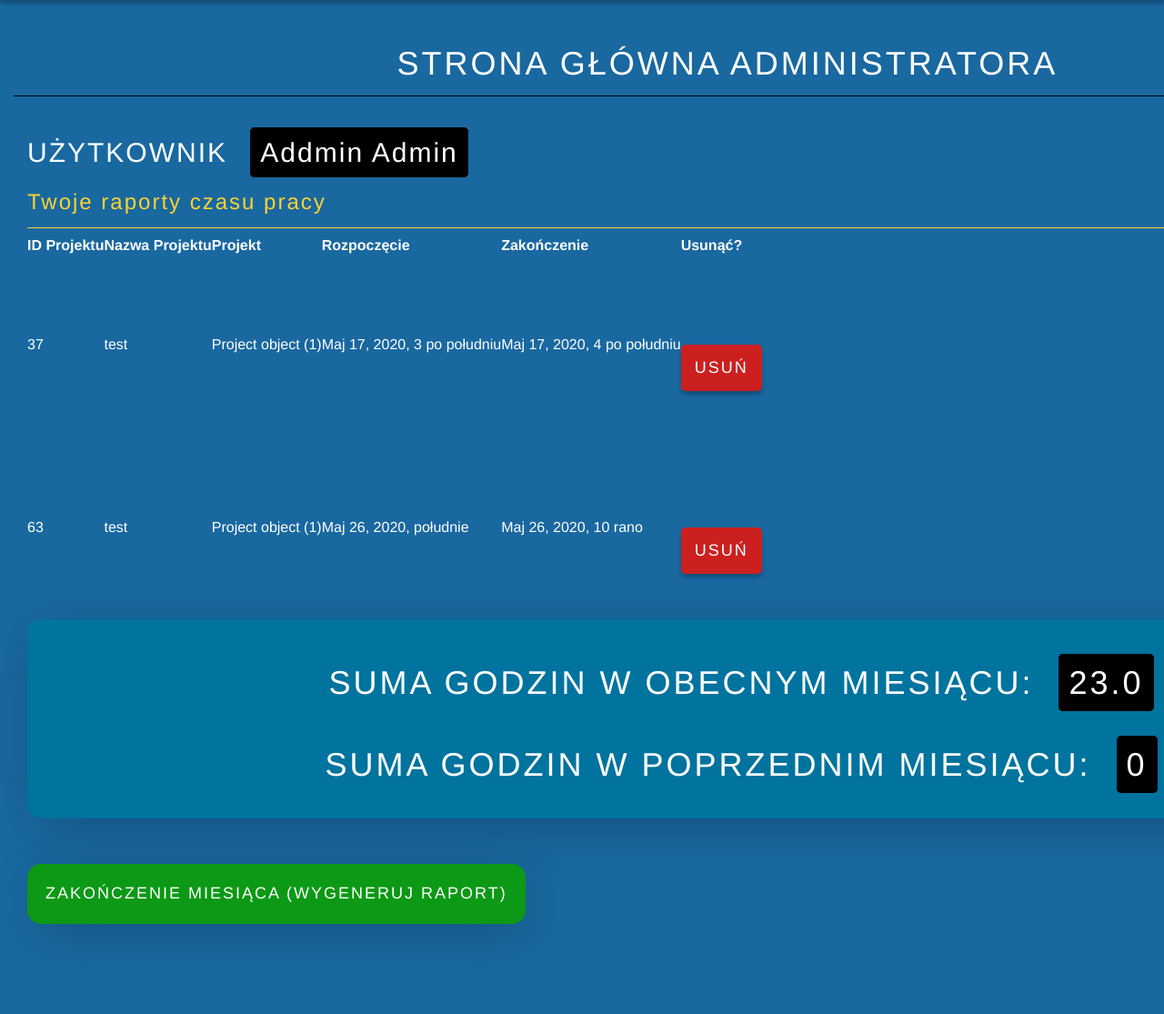
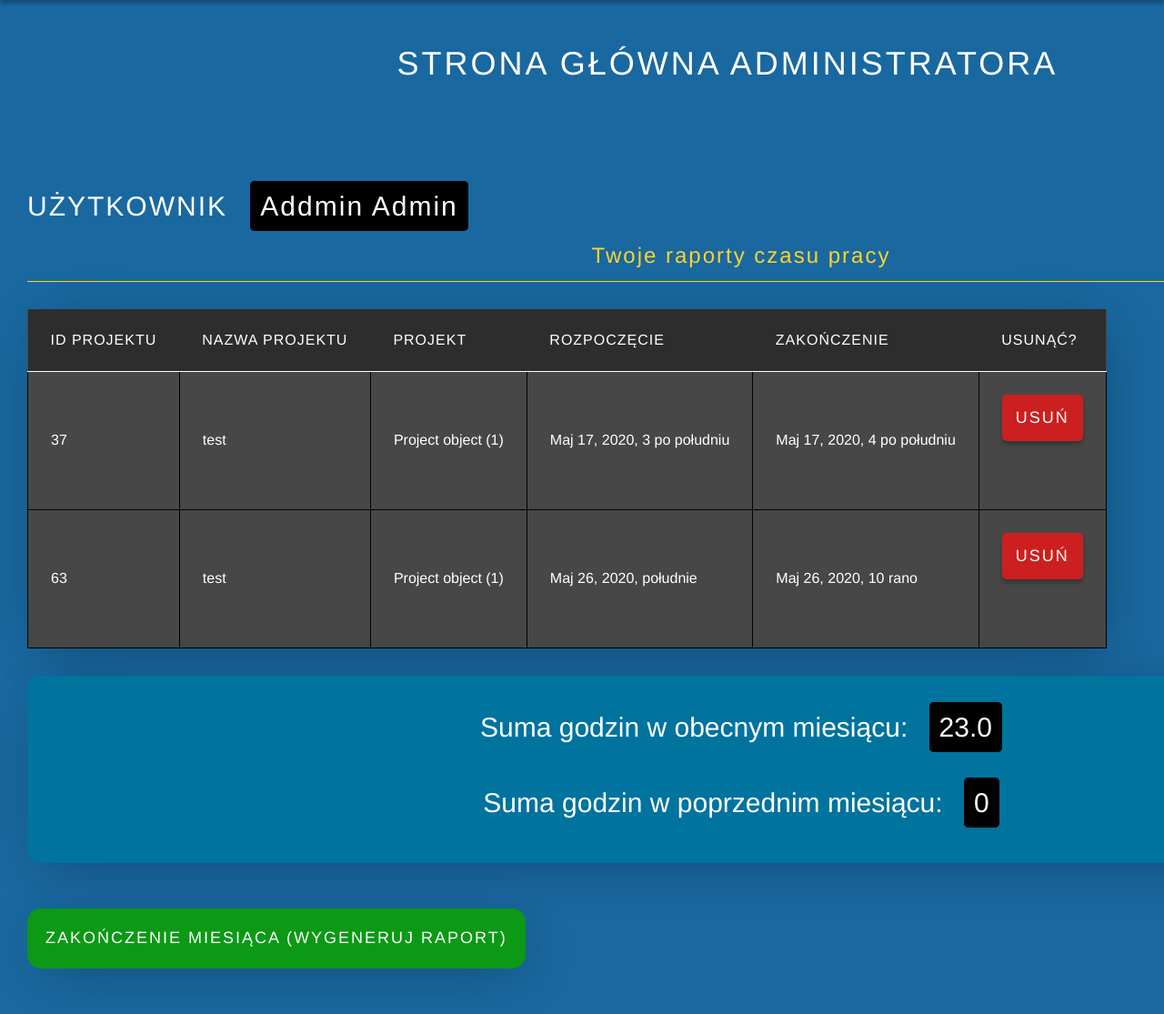
Before and after one commit to Mateusz1kar/BillTeamV02, a Django app: page /polls/Start/ in a window 1280 px wide. Shown: the part 73-1188 px from the top of the page at 91% size. Run offline with Django 3.2, Linux system fonts and the light colour scheme; a user stored in the database is signed in; data comes from the database, SQL or seed files in the repository; both versions use the stored data as it was after the commit; some libraries are stand-ins or nearby versions.

Commit message:
some styles

```diff
--- a/templates/polls/StartAdmin.html
+++ b/templates/polls/StartAdmin.html
@@ -21,7 +21,7 @@
 {% extends "polls/base.html" %}
 {#  load staticfiles %}#}
 {% block body_block %}
-<h1 style="border-bottom: 1px solid #000; padding-bottom: 15px; margin-bottom: 25px;">Strona Główna Administratora</h1>
+<h1>Strona Główna Administratora</h1>
 <div class="container">
 <h2 style="letter-spacing: 2px;">UŻYTKOWNIK <span style="border: 1px solid #000; padding: 10px; background: black; border-radius: 5px; margin-left: 15px;"> {{ person.user.first_name }} {{  person.user.last_name }}</span></h2>
     <h3 style="color: #ffd230; letter-spacing: 2px; border-bottom: 1px solid #ffd230; padding-bottom: 15px; margin-top: 25px;">Twoje raporty czasu pracy</h3>
@@ -56,8 +56,8 @@
     <p>Brak raportów w tym miesiącu</p>
 {% endif %}
     <div class="headers" >
-    <h1>Suma godzin w obecnym miesiącu: <span style="border: 1px solid #000; padding: 10px; background: black; border-radius: 5px; margin-left: 15px; text-align: center;">{{sumHouersInMonth}} </span> </h1>
-    <h1 style="margin-top: 50px;">Suma godzin w poprzednim miesiącu: <span style="border: 1px solid #000; padding: 10px; background: black; border-radius: 5px; margin-left: 15px; text-align: center;"> {{sumHouersInLastMonth}} </span> </h1>
+    <h2 style="text-align: center;">Suma godzin w obecnym miesiącu: <span style="border: 1px solid #000; padding: 10px; background: black; border-radius: 5px; margin-left: 15px; text-align: center;">{{sumHouersInMonth}} </span> </h2>
+    <h2 style="margin-top: 50px; text-align: center;">Suma godzin w poprzednim miesiącu: <span style="border: 1px solid #000; padding: 10px; background: black; border-radius: 5px; margin-left: 15px; text-align: center;"> {{sumHouersInLastMonth}} </span> </h2>
    </div>
         <div><a class="raports" style="margin-top: 50px; margin-bottom: 50px; display: inline-block; color: #0be53e; padding: 20px; background: #0c9915; color: #fff; border-radius: 15px; font-weight: 500; text-transform: uppercase; letter-spacing: 2px; font-size: 18px; box-shadow: 6px 10px 58px -13px rgba(0,0,0,0.32);" href="{% url 'polls:raportMont' %}">Zakończenie miesiąca (wygeneruj raport)</a></div>
 </div>
--- a/templates/polls/base.html
+++ b/templates/polls/base.html
@@ -16,6 +16,9 @@
         box-sizing: border-box;
         margin: 0;
         color: #fff;
+    }
+    li{
+        list-style-type: none;
     }
     html{
         height: 100%;
@@ -58,10 +61,10 @@
         letter-spacing: 3px;
         margin-top: 30px;
         font-weight: 400;
+        margin-bottom: 100px;
     }
     form{
         max-width: 800px;
-        margin-top: 100px;
     }
     input[type="submit"]{
         text-transform: uppercase;
@@ -76,7 +79,7 @@
         font-size: 18px;
         box-shadow: 0px 4px 4px rgba(0, 0, 0, 0.25);
     }
-    input[type="submit"]:hover{
+    input[type="submit"].login-input:hover, .jumbotron input[type="submit"]:hover{
         background: #0eaf18;
         letter-spacing: 5px;
     }
@@ -116,7 +119,7 @@
          color: #ccc !important;
          transition: 0.3s ease;
      }
-    .navbar ul li:last-child:hover a:after{
+    .navbar ul li:last-child:hover.logout a:after{
         content: ":(";
         color: red;
         font-size: 25px;
@@ -126,11 +129,14 @@
         position: absolute;
         transform: translate(-50px, 80px);
     }
-    .navbar ul li:last-child:hover{
+    .navbar ul li:last-child:hover.logout{
         border-bottom: 1px solid red;
     }
-    .navbar ul li:last-child:hover a{
+    .navbar ul li:last-child:hover.logout a{
         color: red !important;
+    }
+    .navbar ul li:last-child:hover.login a{
+        color: green !important;
     }
     .container{
         margin: 0 auto;
@@ -140,8 +146,63 @@
             width: 1600px;
         }
     }
-
-
+    table{
+        background: #474747;
+        box-shadow: 6px 10px 58px -13px rgba(0,0,0,0.32);
+        margin-bottom: 30px;
+        margin-top: 30px;
+    }
+    table tr{
+        border-radius: 15px;
+    }
+    table td{
+        padding: 25px;
+        border: 1px solid black;
+    }
+    table th{
+        padding: 25px;
+        border-bottom: 1px solid #fff;
+        letter-spacing: 1px;
+        text-transform: uppercase;
+        font-weight: 500;
+        background: #2d2d2d;
+    }
+    .jumbotron{
+        background: transparent;
+        border-radius: 50px !important;
+    }
+    .jumbotron h1{
+        font-size: 30px;
+    }
+    .jumbotron input[type="text"]{
+        background: #fff;
+        color: #000;
+    }
+    select[name="projectOwner"]{
+        background: #565656;
+        border-radius: 15px;
+        padding: 16px;
+        cursor: pointer;
+    }
+    select#id_projectOwner:hover{
+        background: #2d2d2d;
+        box-shadow: 6px 10px 58px -13px rgba(0,0,0,0.32);
+    }
+    h3{
+        text-align: center;
+    }
+    .jumbotron .xdsoft_calendar * {
+        background: #000 !important;
+        color: #fff;
+    }
+    input#id_admin{
+        border: none;
+        box-shadow: none;
+        display: inline-block;
+        width: 20px;
+        height: 20px;
+        cursor: pointer;
+    }
 </style>
 </head>
   <body>
@@ -160,9 +221,9 @@
 
           {# Some logic on what to display for last item#}
           {% if user.is_authenticated %}
-            <li><a href="{% url 'polls:logout' %}">Wyloguj</a></li>
+            <li class="logout"><a href="{% url 'polls:logout' %}">Wyloguj</a></li>
           {% else %}
-            <li><a class="navbar-link" href="{% url 'polls:login' %}">Zaloguj</a></li>
+            <li class="login"><a class="navbar-link" href="{% url 'polls:login' %}">Zaloguj</a></li>
           {% endif %}
 </ul>
       </div>
--- a/templates/polls/login.html
+++ b/templates/polls/login.html
@@ -13,7 +13,7 @@
     <label for="password">Wpisz hasło</label><br>
     <input type="password" id="password" name="password" ><br>
     <p></p>
-    <input type="submit" value="Zaloguj">
+    <input class="login-input" type="submit" value="Zaloguj">
 </form>
 </div>
 
--- a/templates/polls/notifikation.html
+++ b/templates/polls/notifikation.html
@@ -1,3 +1,9 @@
+<style>
+        select[name="projectOwner"]{
+        background: #000;
+    }
+</style>
+
 {% extends "polls/baseUser.html" %}
 {#  load staticfiles %}#}
 {% block body_block %}
```
Also changed, not shown: db.sqlite3.
